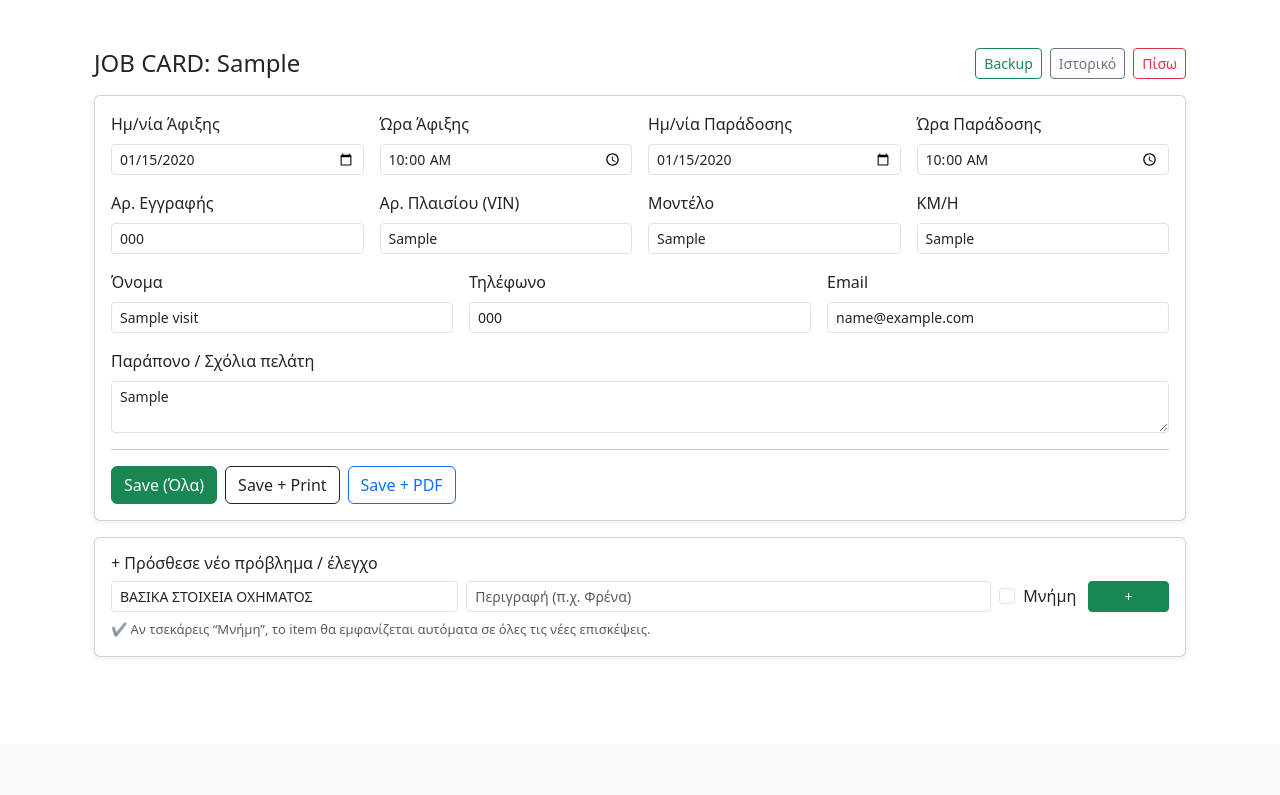
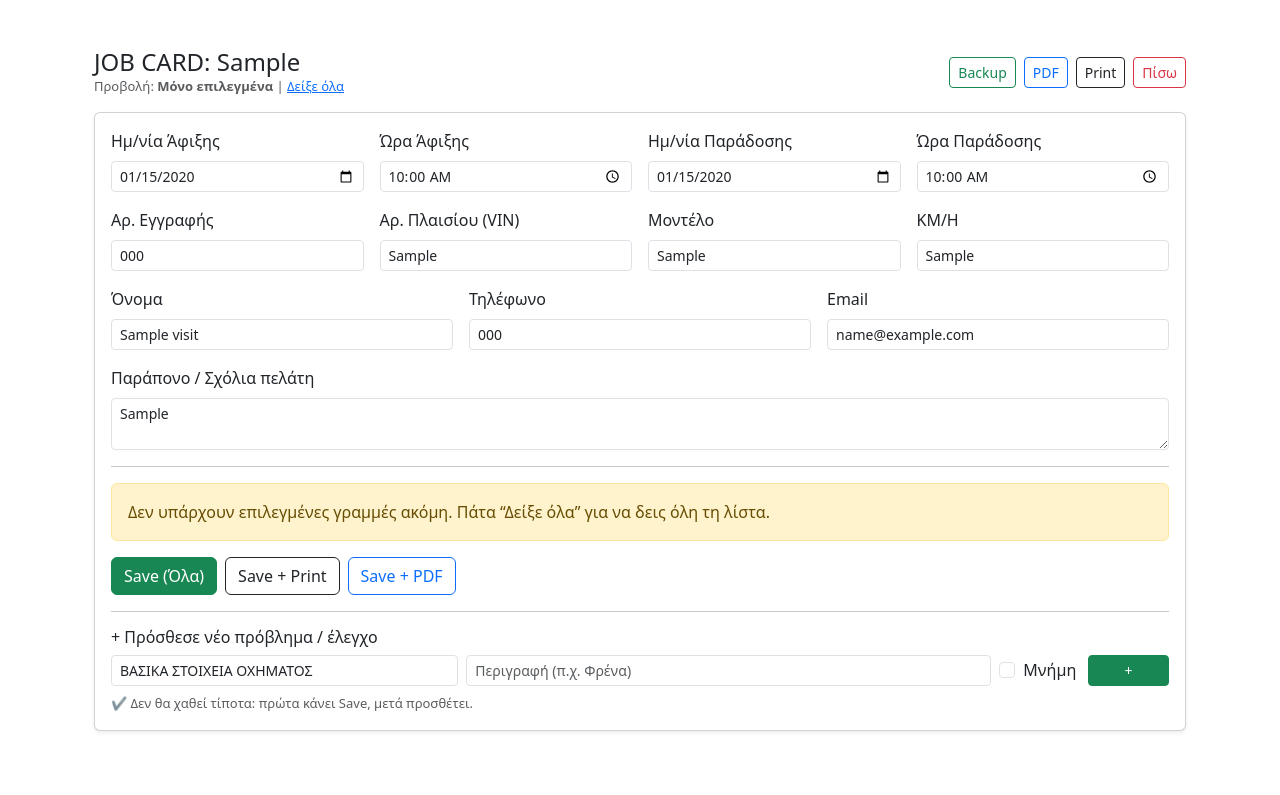
Before and after one commit to kerlengouc-star/stefanos-garage, a FastAPI app: page /visits/1 in a window 1280 px wide. Shown: the part 56-851 px from the top of the page. Before the commit the page ends 713 px from the top, so only its background shows below. Run offline with FastAPI, Linux system fonts and the light colour scheme; tables that the repository leaves empty hold one stand-in row (values such as "Sample post").

Commit message:
Update visit.html

```diff
--- a/app/templates/visit.html
+++ b/app/templates/visit.html
@@ -4,11 +4,24 @@
 <div class="container py-4">
 
   <div class="d-flex justify-content-between align-items-center mb-3">
-    <h4 class="m-0">JOB CARD: {{ visit.job_no or visit.id }}</h4>
+    <div>
+      <h4 class="m-0">JOB CARD: {{ visit.job_no or visit.id }}</h4>
+      <div class="text-muted" style="font-size:13px;">
+        Προβολή:
+        {% if mode == "all" %}
+          <strong>Όλα</strong> |
+          <a href="/visits/{{ visit.id }}?mode=selected">Μόνο επιλεγμένα</a>
+        {% else %}
+          <strong>Μόνο επιλεγμένα</strong> |
+          <a href="/visits/{{ visit.id }}?mode=all">Δείξε όλα</a>
+        {% endif %}
+      </div>
+    </div>
 
     <div class="d-flex gap-2 flex-wrap">
       <a class="btn btn-outline-success btn-sm" href="/backup" target="_blank" rel="noopener">Backup</a>
-      <a class="btn btn-outline-secondary btn-sm" href="/history">Ιστορικό</a>
+      <a class="btn btn-outline-primary btn-sm" href="/visits/{{ visit.id }}/pdf" target="_blank" rel="noopener">PDF</a>
+      <a class="btn btn-outline-dark btn-sm" href="/visits/{{ visit.id }}/print" target="_blank" rel="noopener">Print</a>
       <a class="btn btn-outline-danger btn-sm" href="/">Πίσω</a>
     </div>
   </div>
@@ -96,6 +109,12 @@
       <hr>
 
       <!-- Checklist -->
+      {% if lines|length == 0 %}
+        <div class="alert alert-warning">
+          Δεν υπάρχουν επιλεγμένες γραμμές ακόμη. Πάτα “Δείξε όλα” για να δεις όλη τη λίστα.
+        </div>
+      {% endif %}
+
       {% set current_cat = None %}
       {% for ln in lines %}
         {% if ln.category != current_cat %}
@@ -164,49 +183,48 @@
         {% endif %}
       {% endfor %}
 
+      <!-- Buttons -->
       <div class="d-flex gap-2 mt-3 flex-wrap">
         <button class="btn btn-success" type="submit" name="after_save" value="stay">Save (Όλα)</button>
         <button class="btn btn-outline-dark" type="submit" name="after_save" value="print">Save + Print</button>
         <button class="btn btn-outline-primary" type="submit" name="after_save" value="pdf">Save + PDF</button>
       </div>
 
-    </div>
-  </form>
+      <hr>
 
-  <div class="card shadow-sm mt-3">
-    <div class="card-body">
+      <!-- ✅ Add new line WITHOUT losing anything (uses same form) -->
       <h6 class="mb-2">+ Πρόσθεσε νέο πρόβλημα / έλεγχο</h6>
-
-      <form method="post" action="/visits/{{ visit.id }}/lines/new" class="row g-2">
+      <div class="row g-2">
         <div class="col-md-4">
-          <input class="form-control form-control-sm" name="category"
-                 placeholder="Κατηγορία" value="{{ current_cat or 'ΒΑΣΙΚΑ ΣΤΟΙΧΕΙΑ ΟΧΗΜΑΤΟΣ' }}" required>
+          <input class="form-control form-control-sm" name="new_category"
+                 placeholder="Κατηγορία" value="{{ 'ΒΑΣΙΚΑ ΣΤΟΙΧΕΙΑ ΟΧΗΜΑΤΟΣ' }}" required>
         </div>
         <div class="col-md-6">
-          <input class="form-control form-control-sm" name="item_name"
+          <input class="form-control form-control-sm" name="new_item_name"
                  placeholder="Περιγραφή (π.χ. Φρένα)" required>
         </div>
         <div class="col-md-1 d-flex align-items-center">
           <div class="form-check">
-            <input class="form-check-input" type="checkbox" name="add_to_master" value="1" id="addmaster">
-            <label class="form-check-label" for="addmaster">Μνήμη</label>
+            <input class="form-check-input" type="checkbox" name="new_add_to_master" value="1" id="newmaster">
+            <label class="form-check-label" for="newmaster">Μνήμη</label>
           </div>
         </div>
         <div class="col-md-1">
-          <button class="btn btn-success btn-sm w-100" type="submit">+</button>
+          <button class="btn btn-success btn-sm w-100" type="submit" name="action" value="add_line">+</button>
         </div>
-      </form>
+      </div>
 
       <div class="text-muted mt-2" style="font-size:13px;">
-        ✔ Αν τσεκάρεις “Μνήμη”, το item θα εμφανίζεται αυτόματα σε όλες τις νέες επισκέψεις.
+        ✔ Δεν θα χαθεί τίποτα: πρώτα κάνει Save, μετά προσθέτει.
       </div>
+
     </div>
-  </div>
+  </form>
 
 </div>
 
 <script>
-  // ✅ If date/time in is empty, auto-fill with PC/mobile current time
+  // ✅ Auto-fill start date/time from device if empty
   (function () {
     const d = document.getElementById("date_in_date");
     const t = document.getElementById("date_in_time");
```
